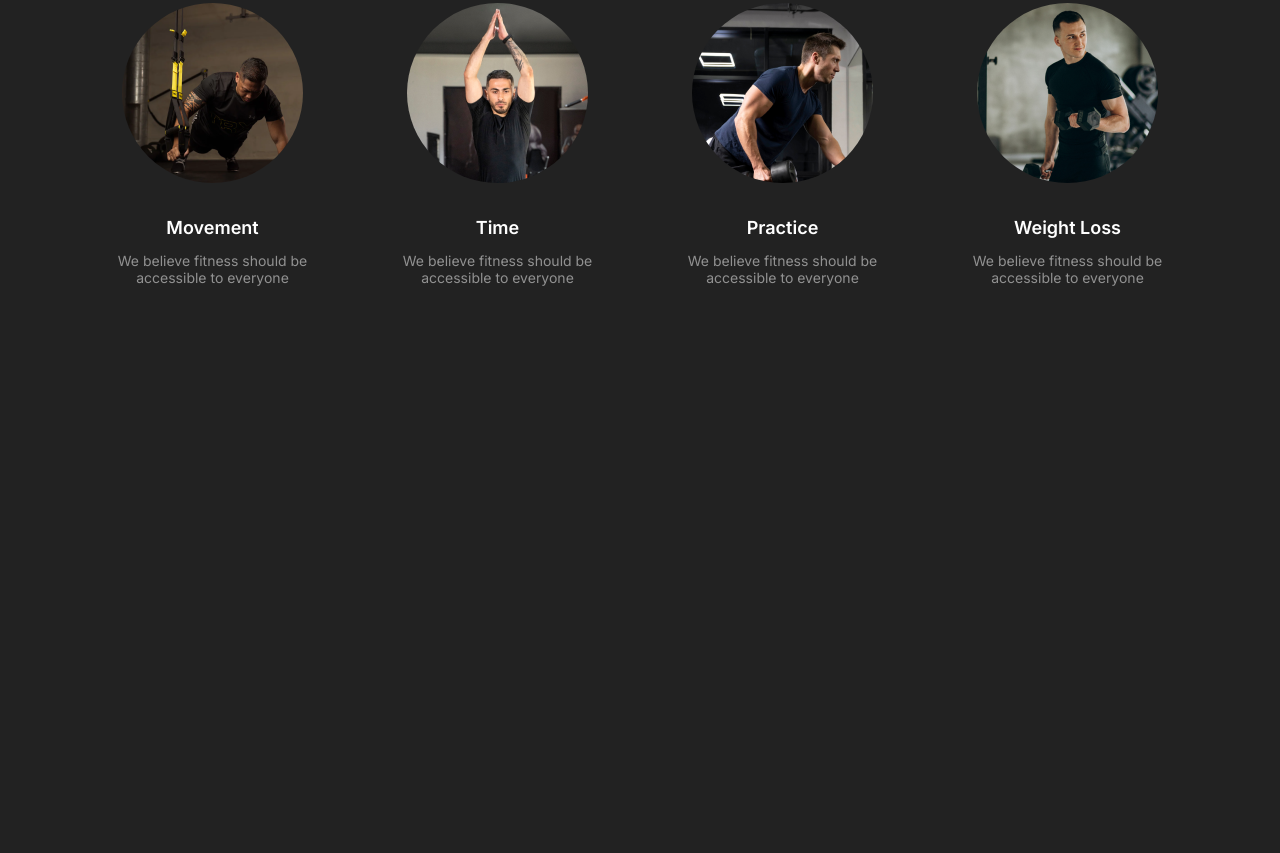
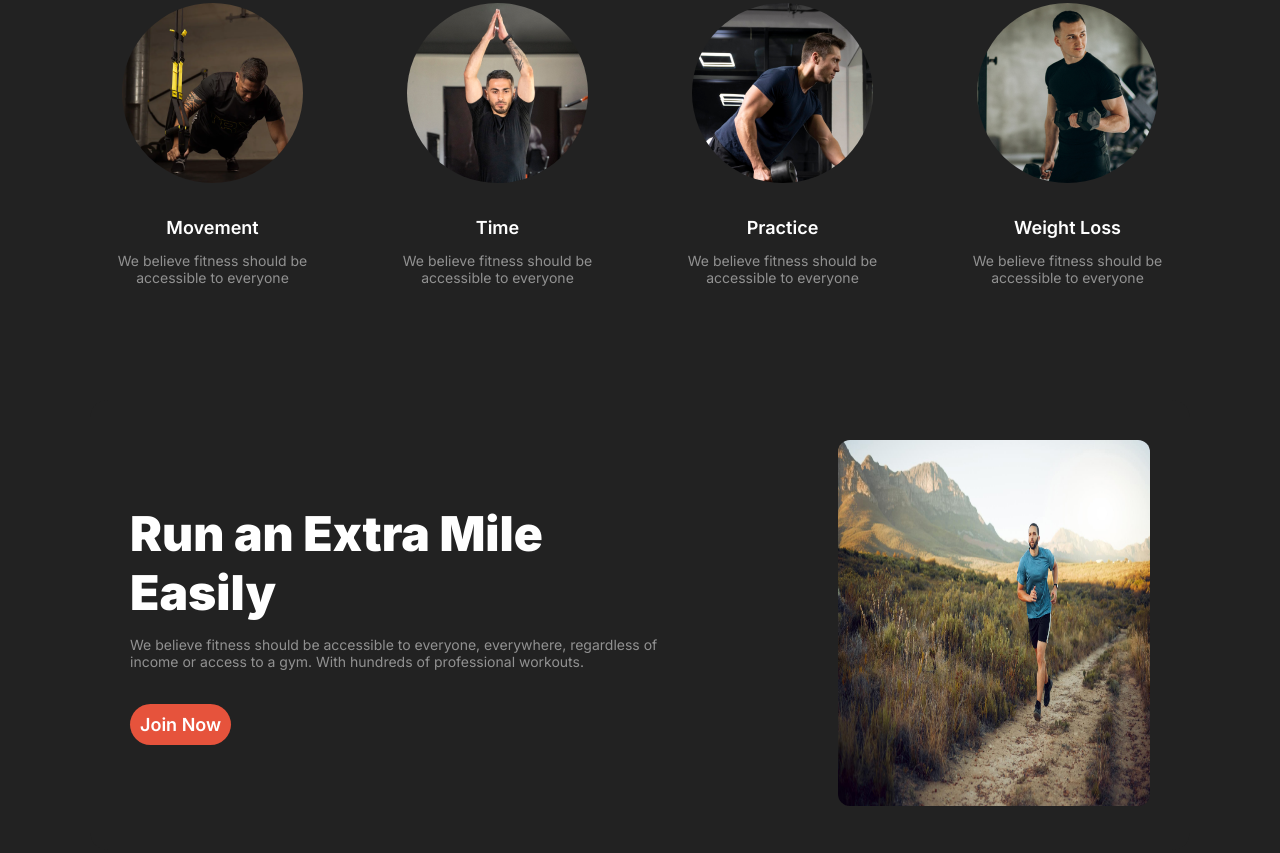
Before and after one commit to md-irfankhan/assignment-2, a plain HTML site: page index.html in a window 1280 px wide. Shown: the part 1099-1952 px from the top of the page. Before the commit the page ends 1407 px from the top, so only its background shows below. Drawn offline with Linux system fonts and the light colour scheme; a web font is replaced by a local one.

Commit message:
Run section add

```diff
--- a/index.html
+++ b/index.html
@@ -89,6 +89,17 @@
                 </div>
             </div>
         </section>
+
+        <section class="run flex">
+            <div class="run-texts">
+                <h2 class="run-text-title inter-900">Run an Extra Mile Easily</h2>
+                <p class="run-text-subtitle inter-400">We believe fitness should be accessible to everyone, everywhere, regardless of income or access to a gym. With hundreds of professional workouts.</p>
+                <button style="font-size: 1.125rem;" class="btn inter-600">Join Now</button>
+            </div>
+            <div class="run-img">
+                <img src="./images/run.jpg" alt="">
+            </div>
+        </section>
     </main>
 </body>
 </html>
--- a/styles/style.css
+++ b/styles/style.css
@@ -232,9 +232,39 @@ main {
   color: rgba(255, 255, 255, 0.5);
   font-size: 0.875rem;
 }
-.habit-cards{
+
+.habit-cards {
   gap: 40px;
 }
+
+.run {
+  align-items: center;
+  justify-content: space-between;
+  gap: 165px;
+  border-radius: 18px;
+  background: rgb(34, 34, 34);
+  margin-top: 100px;
+  padding: 40px;
+}
+
+.run-img img {
+  height: 366px;
+  width: 312px;
+  border-radius: 12px;
+}
+
+.run-text-title {
+  font-size: 3rem;
+  margin: 0;
+}
+
+.run-text-subtitle {
+  font-size: 0.875rem;
+  color: rgba(255, 255, 255, 0.5);
+  margin-top: 14px;
+  margin-bottom: 34px;
+}
+
 @media screen and (max-width:576px) {
   .banner {
     flex-direction: column;
@@ -271,8 +301,13 @@ main {
     bottom: 450px;
     left: 130px;
   }
-  .habit-cards{
+
+  .habit-cards {
     flex-direction: column;
+  }
+  .run{
+    flex-direction: column;
+    gap: 16px;
   }
 
 }
```
